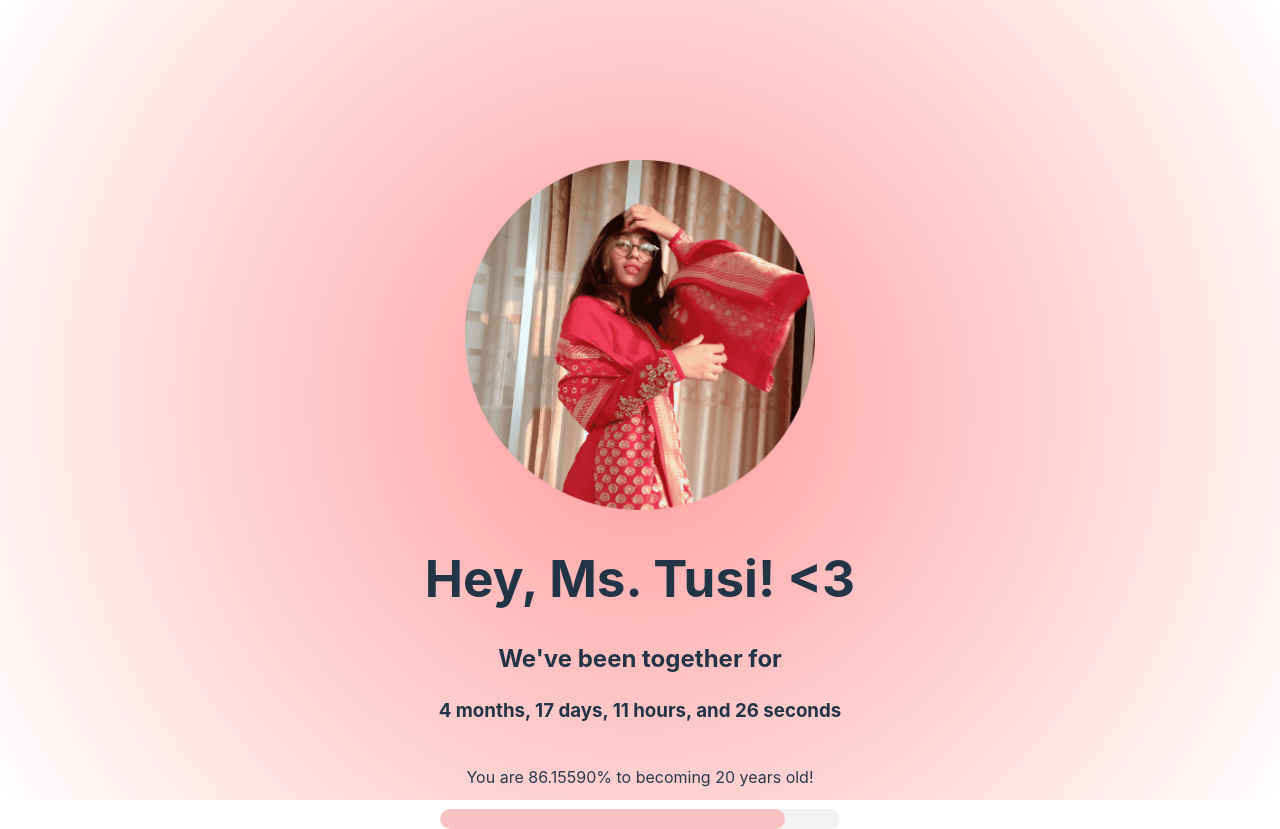
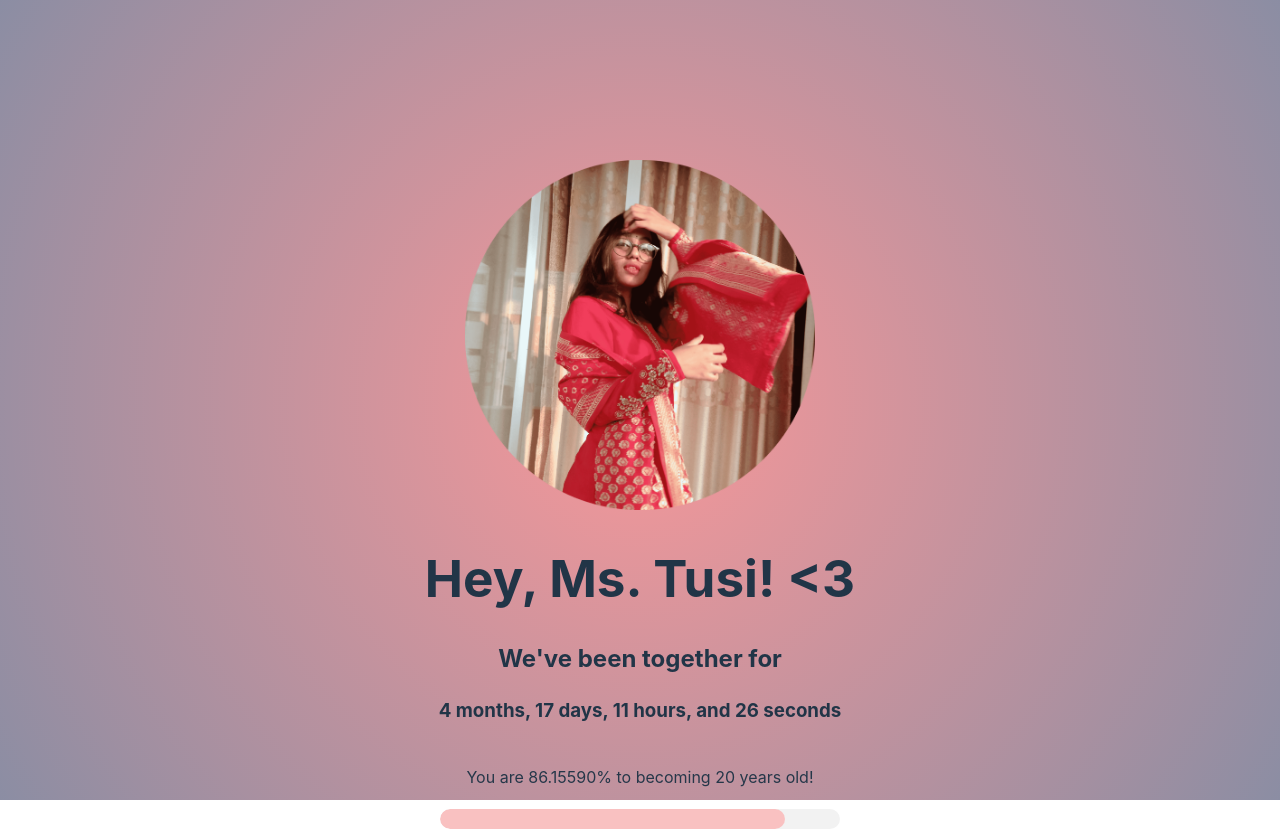
Before and after one commit to DethCubeHax/Portfolio-2.0, a React (Vite) app: page /love in a window 1280 px wide. Built offline with nearby package versions, Linux system fonts and the light colour scheme.

Commit message:
Change background color of the body element to make it blue too

```diff
--- a/src/Home.css
+++ b/src/Home.css
@@ -11,6 +11,10 @@ Import monteserrat font
     -webkit-overflow-scrolling: touch;
     scrollbar-width: none;
     -ms-overflow-style: none;
+}
+
+body{
+    background-color: #1c204b;
 }
 
 .Home {
```
